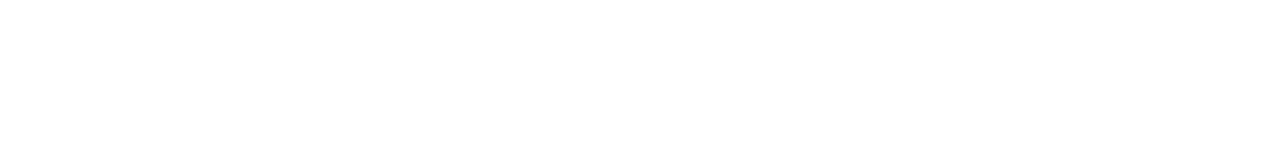
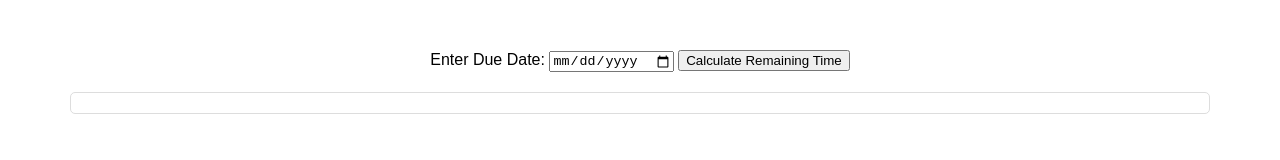
Before and after one commit to Karkuvel1411/To-do, a plain HTML site: page assets/js/u.html in a window 1280 px wide. Drawn offline with nearby package versions, Linux system fonts and the light colour scheme.

Commit message:
timer function added

```diff
--- a/assets/js/u.html
+++ b/assets/js/u.html
@@ -1,11 +1,65 @@
 <!DOCTYPE html>
 <html lang="en">
 <head>
-    <meta charset="UTF-8">
-    <meta name="viewport" content="width=device-width, initial-scale=1.0">
-    <title>Document</title>
+  <meta charset="UTF-8">
+  <meta name="viewport" content="width=device-width, initial-scale=1.0">
+  <title>Remaining Time Example</title>
+  <!-- Include Moment.js library -->
+  <script src="https://momentjs.com/downloads/moment.min.js"></script>
+  <style>
+    body {
+      font-family: Arial, sans-serif;
+      text-align: center;
+      margin: 50px;
+    }
+
+    .time-container {
+      margin: 20px;
+      padding: 10px;
+      border: 1px solid #ddd;
+      border-radius: 5px;
+    }
+  </style>
 </head>
 <body>
-    <a href=""></a>
+
+<div>
+  <label for="dueDate">Enter Due Date:</label>
+  <input type="date" id="dueDate">
+  <button onclick="calculateRemainingTime()">Calculate Remaining Time</button>
+</div>
+
+<div class="time-container" id="remainingTimeContainer">
+  <!-- Remaining time will be displayed here -->
+</div>
+
+<script>
+  function calculateRemainingTime() {
+    const dueDateInput = document.getElementById('dueDate');
+    const dueDateValue = dueDateInput.value;
+
+    if (!dueDateValue) {
+      alert('Please enter a due date.');
+      return;
+    }
+
+    const dueDate = moment(dueDateValue, 'YYYY-MM-DD');
+    const currentTime = moment();
+
+    if (dueDate.isBefore(currentTime)) {
+      alert('Please enter a future date.');
+      return;
+    }
+
+    const remainingTime = moment.duration(dueDate.diff(currentTime));
+
+    // Display remaining time
+    document.getElementById('remainingTimeContainer').innerHTML = `
+      <p>Time remaining until the due date: <strong>${remainingTime.humanize()}</strong>.</p>
+      <p>(Due date: ${dueDate.format('MMMM Do YYYY')})</p>
+    `;
+  }
+</script>
+
 </body>
 </html>
```
Also changed, not shown: Html_Pages/Addtask.html (+2 -0 lines), assets/js/addtask.js (+14 -1 lines), assets/js/login.js (+7 -1 lines), assets/js/deploy.js (deleted), assets/js/signup.js (indentation only).
